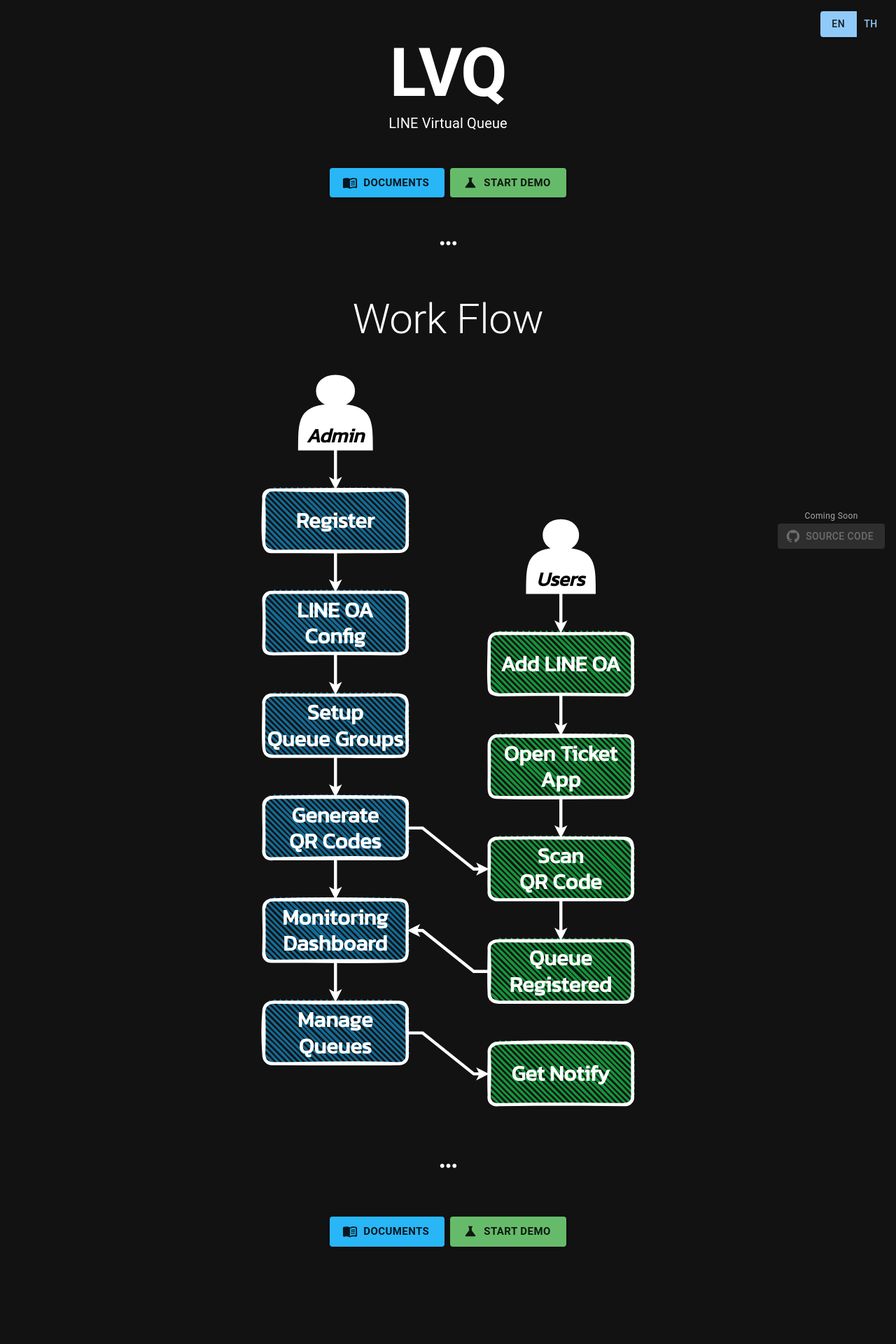
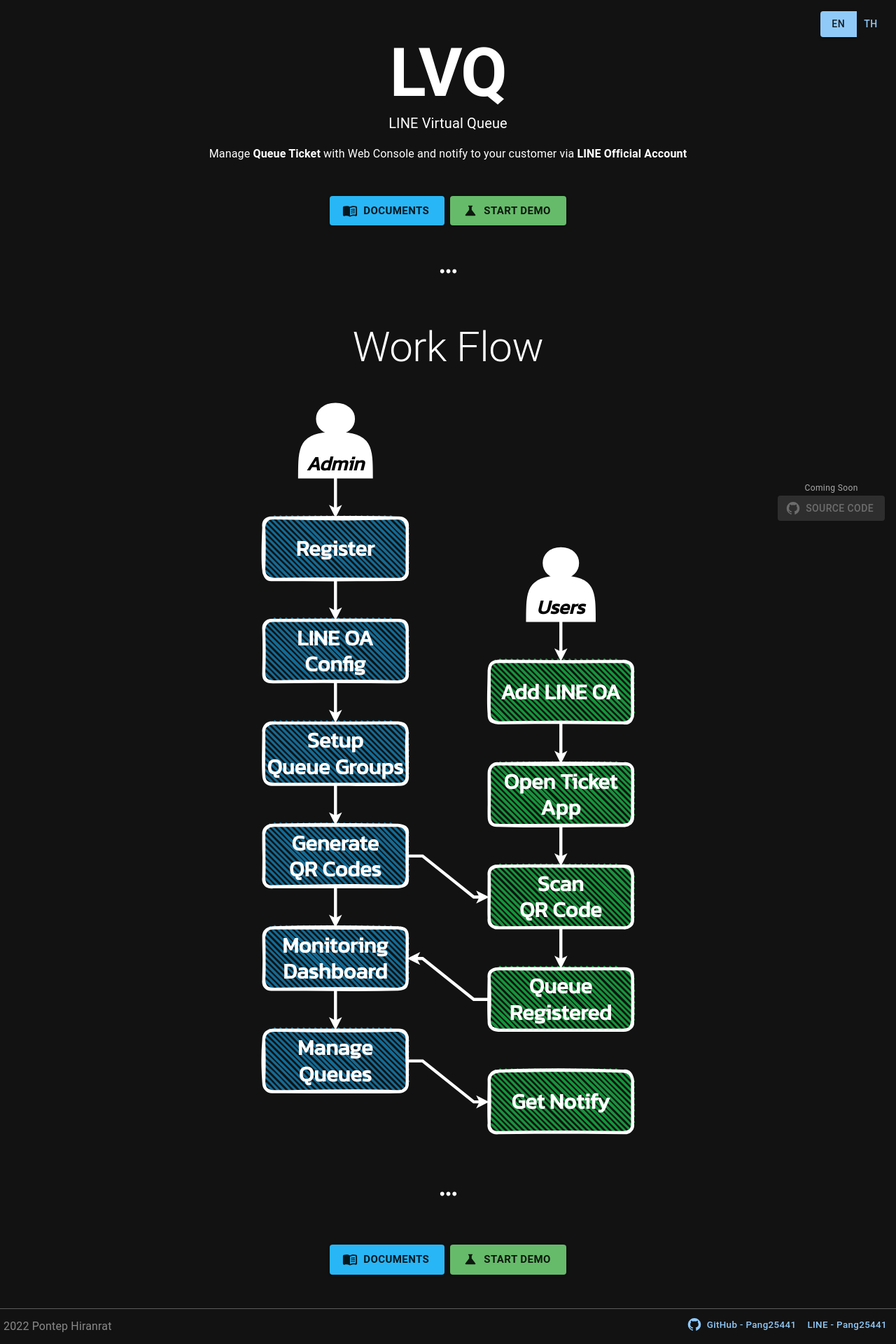
Before and after one commit to Pang25441/line-virtual-queue-frontend, a Next.js app: page / in a window 1280 px wide. Shown: the whole page at 70% size. Before the commit the page ends 1829 px from the top, so only its background shows below. Built offline with nearby package versions, Linux system fonts and the light colour scheme; no server answers.

Commit message:
Footer & Fix things

```diff
--- /dev/null
+++ b/components/layout/Footer.tsx
@@ -0,0 +1,24 @@
+import { Box, Button, Typography } from "@mui/material";
+import GitHubIcon from "@mui/icons-material/GitHub";
+
+const Footer: React.FC = () => {
+	return (
+		<footer>
+			<Box sx={{ display: "flex", flexDirection:{xs:"column",sm: "row"}, justifyContent: "space-between" }}>
+				<Typography variant="body1" sx={{ lineHeight: "2.5em" }}>
+					2022 Pontep Hiranrat
+				</Typography>
+				<Box>
+					<Button href="https://github.com/Pang25441" target="_blank" startIcon={<GitHubIcon />} sx={{ fontSize: "smaller", textTransform: "none" }}>
+						GitHub - Pang25441
+					</Button>
+					<Button href="https://line.me/ti/p/G6BC7a3wYD" target="_blank" sx={{ fontSize: "smaller", textTransform: "none" }}>
+						LINE - Pang25441
+					</Button>
+				</Box>
+			</Box>
+		</footer>
+	);
+};
+
+export default Footer;
--- a/components/ui/Link.tsx
+++ b/components/ui/Link.tsx
@@ -4,7 +4,7 @@ import MuiLink from "@mui/material/Link";
 
 import OriginProps from "../../models/util/OriginProps";
 
-interface Props extends OriginProps { href: string; variant: string }
+interface Props extends OriginProps { href: string; variant?: string }
 
 const Link: React.FC<Props> = (props) => {
     return (
--- a/pages/admin/setting/[activeTab].tsx
+++ b/pages/admin/setting/[activeTab].tsx
@@ -15,6 +15,7 @@ import { useContextAuth } from "../../../contexts/AuthContext";
 import { useRouter } from "next/router";
 import { useContextLang } from "../../../contexts/LangContext";
 import Topbar from "../../../components/layout/Topbar";
+import Footer from "../../../components/layout/Footer";
 
 function a11yProps(index: number) {
 	return {
@@ -63,7 +64,7 @@ const QueueSettingPage: NextPage = () => {
 	return (
 		<>
 			<Topbar />
-			<Container component="main" maxWidth="lg">
+			<Container component="main" maxWidth="lg" sx={{minHeight:"calc(100vh - 120px)"}}>
 				{head}
 				<Typography component="h1" variant="h5" sx={{ marginTop: 4 }}>
 					Account Settings
@@ -93,6 +94,7 @@ const QueueSettingPage: NextPage = () => {
 					</Box>
 				</Box>
 			</Container>
+			<Footer />
 		</>
 	);
 };
--- a/pages/admin/ticket-dashboard/index.tsx
+++ b/pages/admin/ticket-dashboard/index.tsx
@@ -8,6 +8,7 @@ import { useContextLang } from "../../../contexts/LangContext";
 import TicketDashboardComponent from "../../../components/ticket-dashboard/TicketDashboardComponent";
 import TicketAdminContextProvider from "../../../contexts/TicketAdminContext";
 import Topbar from "../../../components/layout/Topbar";
+import Footer from "../../../components/layout/Footer";
 
 const TicketDashboard: NextPage = () => {
 	const [progress, setProgress] = useState<number>(0);
@@ -41,7 +42,7 @@ const TicketDashboard: NextPage = () => {
 		<Fragment>
 			<Topbar />
 			{head}
-			<Container component="main" maxWidth="lg">
+			<Container component="main" maxWidth="lg" sx={{minHeight:"calc(100vh - 180px)"}}>
 				{/* Heading */}
 				<Box sx={{ marginTop: 12, marginBottom: 4 }}>
 					<Typography component="h1" variant="h4">
@@ -55,6 +56,7 @@ const TicketDashboard: NextPage = () => {
 					<TicketDashboardComponent onCountdownUpdate={countdownHandler}></TicketDashboardComponent>
 				</TicketAdminContextProvider>
 			</Container>
+			<Footer />
 		</Fragment>
 	);
 };
--- a/pages/index.tsx
+++ b/pages/index.tsx
@@ -13,6 +13,7 @@ import ScienceIcon from "@mui/icons-material/Science";
 import LangChanger from "../components/ui/LangChanger";
 import lvqFlowEn from "../public/LVQ-Flow-FlowEN.drawio.svg";
 import lvqFlowTh from "../public/LVQ-Flow-FlowTH.drawio.svg";
+import Footer from "../components/layout/Footer";
 
 const Home: NextPage = () => {
 	const [isInit, setIsInit] = useState(false);
@@ -82,7 +83,14 @@ const Home: NextPage = () => {
 					</Typography>
 				</Box>
 
-				<Stack sx={{ my: 6, textAlign: "center" }} direction="row" spacing={1} justifyContent="center">
+				<Box sx={{ my: 2, textAlign: "center", cursor: "default" }}>
+					<Typography>
+						{lang.currentLanguage == "en" && <>Manage <b>Queue Ticket</b> with Web Console and notify to your customer via <b>LINE Official Account</b></>}
+						{lang.currentLanguage == "th" && <>จัดการ <b>บัตรคิว</b> ด้วยแผงควบคุมบนเว็บ และแจ้งเตือนถึงลูกค้าของท่านผ่าน <b>LINE Official Account</b></>}
+					</Typography>
+				</Box>
+
+				<Stack sx={{ my: { xs: 2, sm: 6 }, textAlign: "center" }} direction="row" spacing={1} justifyContent="center">
 					{documentBtn}
 					{getStartBtn}
 				</Stack>
@@ -91,25 +99,23 @@ const Home: NextPage = () => {
 					<MoreHorizIcon fontSize="large" />
 				</Box>
 
-				<Box sx={{ my: 6, display: "flex", justifyContent: "center", flexDirection: "column", textAlign: "center", justifyItems: "center" }}>
+				<Box sx={{ my: { xs: 2, sm: 6 }, display: "flex", justifyContent: "center", flexDirection: "column", textAlign: "center", justifyItems: "center" }}>
 					<Typography variant="h2" sx={{ mb: 3 }}>
 						Work Flow
 					</Typography>
-					<Box sx={{display: "flex",flexDirection: "row", justifyContent: "center"}}>
-						{flowImage && <Image src={flowImage} alt="Flow Chart" layout="fixed" width={571} priority />}
-					</Box>
+					<Box sx={{ display: "flex", flexDirection: "row", justifyContent: "center" }}>{flowImage && <Image src={flowImage} alt="Flow Chart" layout="fixed" width={571} priority />}</Box>
 				</Box>
 
 				<Box sx={{ textAlign: "center" }}>
 					<MoreHorizIcon fontSize="large" />
 				</Box>
 
-				<Stack sx={{ my: 6, textAlign: "center" }} direction="row" spacing={1} justifyContent="center">
+				<Stack sx={{ my: { xs: 2, sm: 6 }, textAlign: "center" }} direction="row" spacing={1} justifyContent="center">
 					{documentBtn}
 					{getStartBtn}
 				</Stack>
 
-				<Box sx={{ textAlign: "center", py: 2, px: 2, position: "fixed", right: 0, bottom: 0 }}>
+				<Box sx={{ textAlign: "center", py: 2, px: 2, position: "fixed", display: { xs: "none", sm: "block" }, right: 0, bottom: "40px" }}>
 					<Typography variant="caption" sx={{ color: "#aaa" }}>
 						Coming Soon
 					</Typography>
@@ -125,6 +131,7 @@ const Home: NextPage = () => {
 					<LangChanger />
 				</Box>
 			</Container>
+			<Footer />
 		</>
 	);
 };
--- a/pages/register/index.tsx
+++ b/pages/register/index.tsx
@@ -15,6 +15,7 @@ import Register from "../../models/Register";
 import { useRouter } from "next/router";
 import { useSnackbar } from "notistack";
 import LangChanger from "../../components/ui/LangChanger";
+import Footer from "../../components/layout/Footer";
 
 const verifiedObj = { error: false, message: "" };
 const inputVerifyObj = {
@@ -152,7 +153,8 @@ const RegisterPage: NextPage = () => {
 	};
 
 	return (
-		<Container component="main" maxWidth="xs">
+		<>
+			<Container component="main" maxWidth="xs" sx={{ minHeight: "calc(100vh - 150px)" }}>
 				<Box
 					sx={{
 						marginTop: 8,
@@ -263,6 +265,8 @@ const RegisterPage: NextPage = () => {
 					<LangChanger />
 				</Box>
 			</Container>
+			<Footer />
+		</>
 	);
 };
 
--- a/pages/register/success.tsx
+++ b/pages/register/success.tsx
@@ -3,11 +3,13 @@ import { NextPage } from "next";
 import CheckCircleIcon from "@mui/icons-material/CheckCircle";
 import Link from "next/link";
 import { useContextLang } from "../../contexts/LangContext";
+import Footer from "../../components/layout/Footer";
 
 const RegisterSuccessPage: NextPage = () => {
 	const lang = useContextLang();
 	return (
-		<Container component="main" maxWidth="xs">
+		<>
+		<Container component="main" maxWidth="xs"sx={{ minHeight: "calc(100vh - 120px)" }}>
 			<Box
 				sx={{
 					marginTop: 8,
@@ -27,6 +29,8 @@ const RegisterSuccessPage: NextPage = () => {
 				</Link>
 			</Box>
 		</Container>
+		<Footer />
+		</>
 	);
 };
 
--- a/styles/globals.css
+++ b/styles/globals.css
@@ -14,3 +14,11 @@ a {
 * {
   box-sizing: border-box;
 }
+
+footer {
+  border-top: 1px solid rgba(255, 255, 255, 0.3);
+  padding: 5px;
+  font-weight: normal;
+  color: rgba(255, 255, 255, 0.5);
+  margin-top: 30px;
+}
```
Also changed, not shown: pages/auth/index.tsx (+5 -2 lines), pages/documents/index.tsx (+10 -4 lines), pages/documents/user.tsx (+6 -4 lines). Lines whose indentation alone changed are shown as unchanged.
